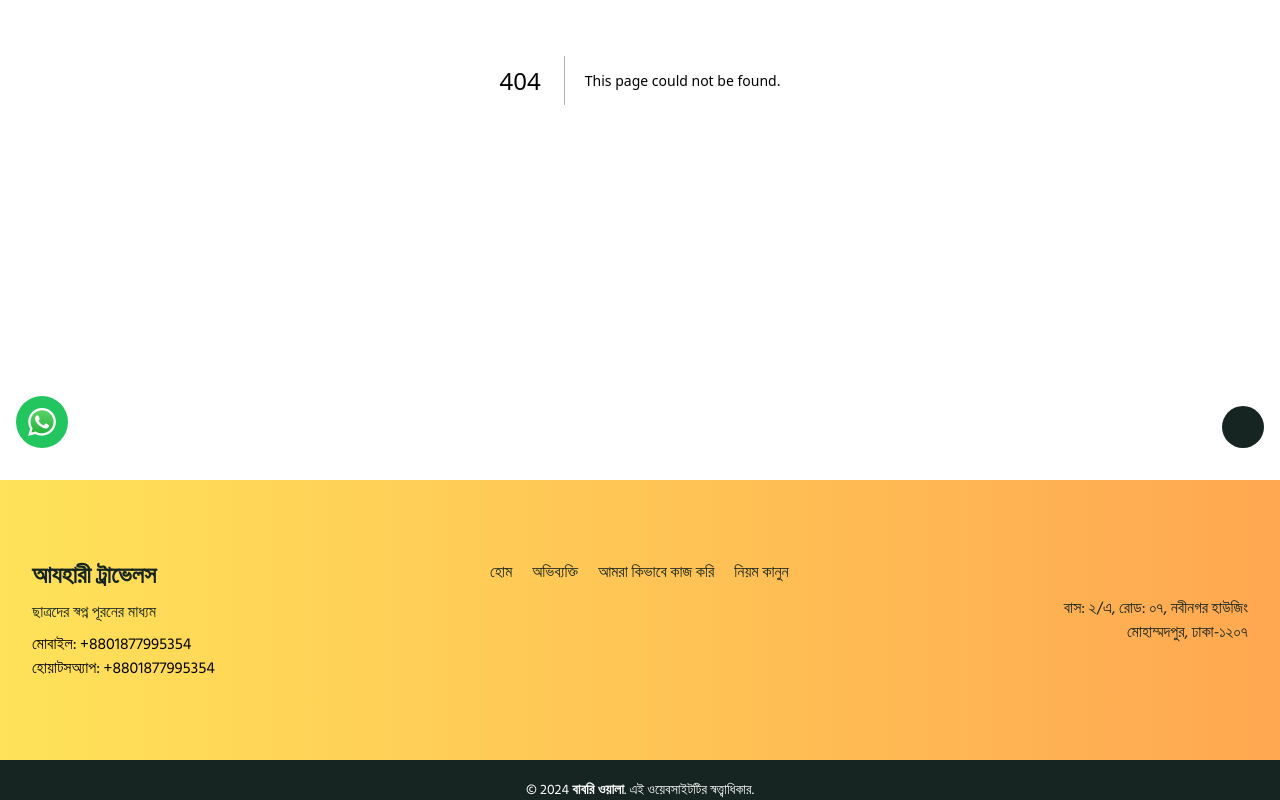
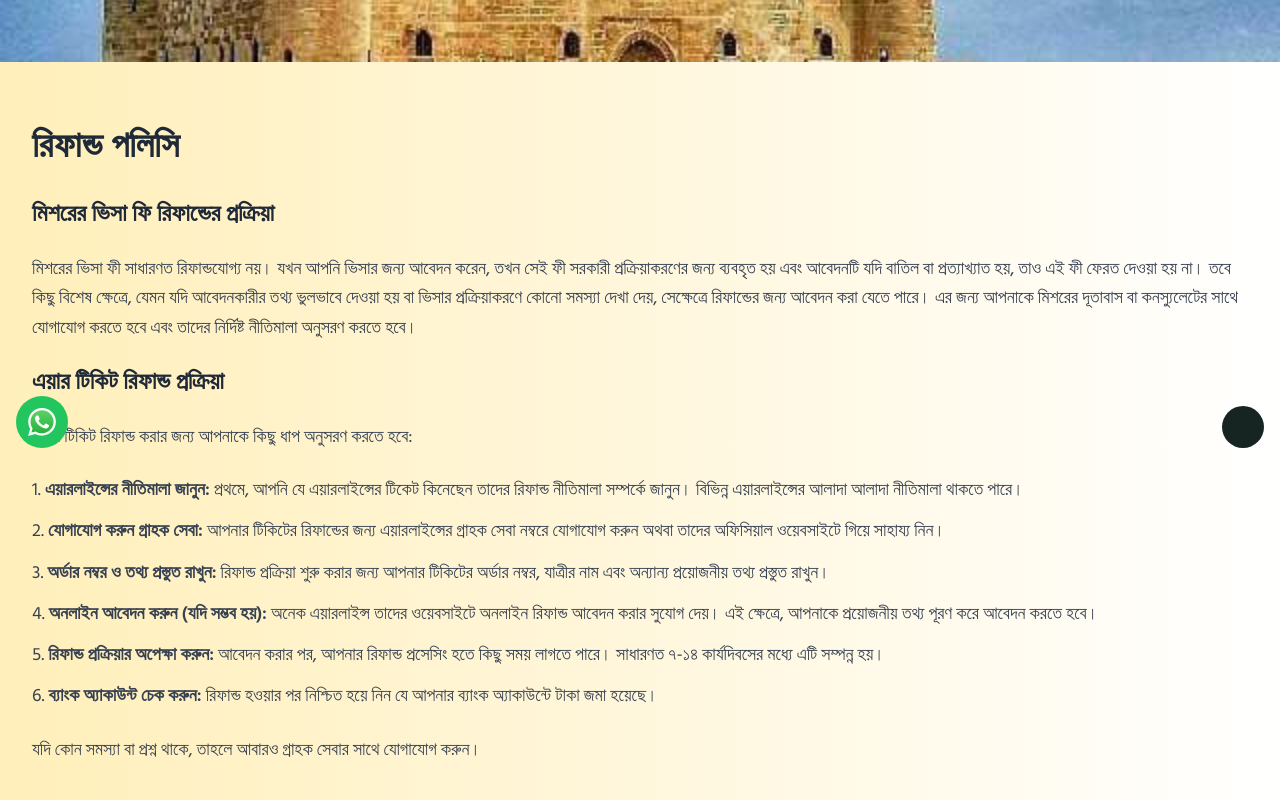
Before and after one commit to BabriWala/azhari-travels, a Next.js app: page /refund-policy in a window 1280 px wide. Before the commit this address had no page. Shown: the part 320-1120 px from the top of the page. Built offline with nearby package versions, Linux system fonts and the light colour scheme; some icons are missing; a web font is replaced by a local one.

Commit message:
Terms and Conditions and Refund Policy Added

```diff
--- a/src/app/components/Footer/Footer.tsx
+++ b/src/app/components/Footer/Footer.tsx
@@ -48,10 +48,10 @@ const Footer: React.FC = () => {
                             <Link href="/services" className="text-primary dark:text-text.dark hover:text-primary dark:hover:text-secondary transition-colors">
                                 অভিব্যক্তি
                             </Link>
-                            <Link href="/contact" className="text-primary dark:text-text.dark hover:text-primary dark:hover:text-secondary transition-colors">
+                            <Link href="/how-we-work" className="text-primary dark:text-text.dark hover:text-primary dark:hover:text-secondary transition-colors">
                                 আমরা কিভাবে কাজ করি
                             </Link>
-                            <Link href="/privacy-policy" className="text-primary dark:text-text.dark hover:text-primary dark:hover:text-secondary transition-colors">
+                            <Link href="/terms-and-conditions" className="text-primary dark:text-text.dark hover:text-primary dark:hover:text-secondary transition-colors">
                                 নিয়ম কানুন
                             </Link>
                         </div>
--- a/src/app/components/Navbar/Navbar.tsx
+++ b/src/app/components/Navbar/Navbar.tsx
@@ -18,7 +18,8 @@ const NAV_LINKS: NavLink[] = [
     { name: 'আপনার জিজ্ঞাসা!', href: '/frequently-asked-questions' },
     { name: 'অভিব্যক্তি', href: '/happy-clients' },
     { name: 'আমরা কিভাবে কাজ করি', href: '/tours' },
-    { name: 'নিয়ম কানুন', href: '/contact' },
+    { name: 'নিয়ম কানুন', href: '/terms-and-conditions' },
+    { name: 'রিফান্ড', href: '/refund-policy' },
     { name: 'যোগাযোগ', href: '/contact' },
 ];
 
--- /dev/null
+++ b/src/app/refund-policy/page.tsx
@@ -0,0 +1,52 @@
+import React from 'react';
+
+const RefundPolicy = () => {
+    return (
+        <div className="bg-gradient-secondary">
+            <img
+                src="/gallery/Gallery_05.jpg"
+                alt="Refund Policy Image"
+                className="w-full h-80 mt-[62px] object-cover rounded-t-lg mb-6"
+            />
+            <div className="container mx-auto px-4 py-10 lg:px-8">
+                <h2 className="text-4xl font-bold text-gray-800 mb-8">রিফান্ড পলিসি</h2>
+                <div className="space-y-6 text-lg text-gray-700 leading-relaxed">
+                    <h3 className="text-2xl font-semibold text-gray-800">মিশরের ভিসা ফি রিফান্ডের প্রক্রিয়া</h3>
+                    <p>
+                         মিশরের ভিসা ফী সাধারণত রিফান্ডযোগ্য নয়। যখন আপনি ভিসার জন্য আবেদন করেন, তখন সেই ফী সরকারী প্রক্রিয়াকরণের জন্য ব্যবহৃত হয় এবং আবেদনটি যদি বাতিল বা প্রত্যাখ্যাত হয়, তাও এই ফী ফেরত দেওয়া হয় না। তবে কিছু বিশেষ ক্ষেত্রে, যেমন যদি আবেদনকারীর তথ্য ভুলভাবে দেওয়া হয় বা ভিসার প্রক্রিয়াকরণে কোনো সমস্যা দেখা দেয়, সেক্ষেত্রে রিফান্ডের জন্য আবেদন করা যেতে পারে। এর জন্য আপনাকে মিশরের দূতাবাস বা কনস্যুলেটের সাথে যোগাযোগ করতে হবে এবং তাদের নির্দিষ্ট নীতিমালা অনুসরণ করতে হবে।
+                    </p>
+
+                    <h3 className="text-2xl font-semibold text-gray-800">এয়ার টিকিট রিফান্ড প্রক্রিয়া</h3>
+                    <p>এয়ার টিকিট রিফান্ড করার জন্য আপনাকে কিছু ধাপ অনুসরণ করতে হবে:</p>
+
+                    <ol className="list-decimal list-inside space-y-3">
+                        <li>
+                            <span className="font-semibold">এয়ারলাইন্সের নীতিমালা জানুন:</span> প্রথমে, আপনি যে এয়ারলাইন্সের টিকেট কিনেছেন তাদের রিফান্ড নীতিমালা সম্পর্কে জানুন। বিভিন্ন এয়ারলাইন্সের আলাদা আলাদা নীতিমালা থাকতে পারে।
+                        </li>
+                        <li>
+                            <span className="font-semibold">যোগাযোগ করুন গ্রাহক সেবা:</span> আপনার টিকিটের রিফান্ডের জন্য এয়ারলাইন্সের গ্রাহক সেবা নম্বরে যোগাযোগ করুন অথবা তাদের অফিসিয়াল ওয়েবসাইটে গিয়ে সাহায্য নিন।
+                        </li>
+                        <li>
+                            <span className="font-semibold">অর্ডার নম্বর ও তথ্য প্রস্তুত রাখুন:</span> রিফান্ড প্রক্রিয়া শুরু করার জন্য আপনার টিকিটের অর্ডার নম্বর, যাত্রীর নাম এবং অন্যান্য প্রয়োজনীয় তথ্য প্রস্তুত রাখুন।
+                        </li>
+                        <li>
+                            <span className="font-semibold">অনলাইন আবেদন করুন (যদি সম্ভব হয়):</span> অনেক এয়ারলাইন্স তাদের ওয়েবসাইটে অনলাইন রিফান্ড আবেদন করার সুযোগ দেয়। এই ক্ষেত্রে, আপনাকে প্রয়োজনীয় তথ্য পূরণ করে আবেদন করতে হবে।
+                        </li>
+                        <li>
+                            <span className="font-semibold">রিফান্ড প্রক্রিয়ার অপেক্ষা করুন:</span> আবেদন করার পর, আপনার রিফান্ড প্রসেসিং হতে কিছু সময় লাগতে পারে। সাধারণত ৭-১৪ কার্যদিবসের মধ্যে এটি সম্পন্ন হয়।
+                        </li>
+                        <li>
+                            <span className="font-semibold">ব্যাংক অ্যাকাউন্ট চেক করুন:</span> রিফান্ড হওয়ার পর নিশ্চিত হয়ে নিন যে আপনার ব্যাংক অ্যাকাউন্টে টাকা জমা হয়েছে।
+                        </li>
+                    </ol>
+
+                    <p>
+                        যদি কোন সমস্যা বা প্রশ্ন থাকে, তাহলে আবারও গ্রাহক সেবার সাথে যোগাযোগ করুন।
+                    </p>
+                </div>
+            </div>
+        </div>
+    );
+};
+
+export default RefundPolicy;
--- /dev/null
+++ b/src/app/terms-and-conditions/page.tsx
@@ -0,0 +1,26 @@
+import React from 'react';
+
+const TermsAndConditions = () => {
+    return (
+        <div className="bg-gradient-secondary">
+            <img
+                src="/gallery/Gallery_06.jpg"
+                alt="Terms and Conditions"
+                className="w-full h-80 mt-[62px] object-cover rounded-t-lg mb-6"
+            />
+            <div className="container mx-auto py-10 pb-20 lg:px-8">
+                <h2 className="text-4xl font-bold text-gray-800 mb-8">টার্মস এন্ড কন্ডিশন</h2>
+                <div className="space-y-4 text-lg text-gray-700 leading-relaxed">
+                    <p><strong>১.</strong> গমনকারী স্বীয় কোন কারণবশত না যেতে চাইলে ভিসার জন্য নেওয়া অগ্রিম ত্রিশ হাজার টাকা ফেরতযোগ্য নয়।</p>
+                    <p><strong>২.</strong> এজেন্সি কোন কারণে ভিসা করে দিতে না পারলে পূর্ণাঙ্গ টাকা ফেরত দেওয়া হবে।</p>
+                    <p><strong>৩.</strong> ইমিগ্রেশন অথবা বোর্ডিং পাসে গমনকারীস অথবা এয়ারলাইন্স অথবা গমন ইচ্ছুক দেশের কোন সমস্যার কারণে যাত্রীকে ফেরত পাঠালে এজেন্সি এর দায়ভার নিবে না।</p>
+                    <p><strong>৪.</strong> ভিসার এপ্রুভালের জন্য সর্বনিম্ন ১৫ দিন গ্রহণ করা হবে এবং এপ্রুভাল আসার সাত দিন পর সে ফ্লাইট করতে পারবে।</p>
+                    <p><strong>৫.</strong> ভিসার এপ্রুভাল আসার তিনদিনের মধ্যে পরিপূর্ণ টাকা পরিশোধ করতে হবে অন্যথায় তাকে জরিমানার সম্মুখীন হতে হবে।</p>
+                    <p><strong>৬.</strong> কোন যৌক্তিক কারণে এজেন্সি চুক্তির টাকা বৃদ্ধি করতে পারবে।</p>
+                </div>
+            </div>
+        </div>
+    );
+};
+
+export default TermsAndConditions;
```
